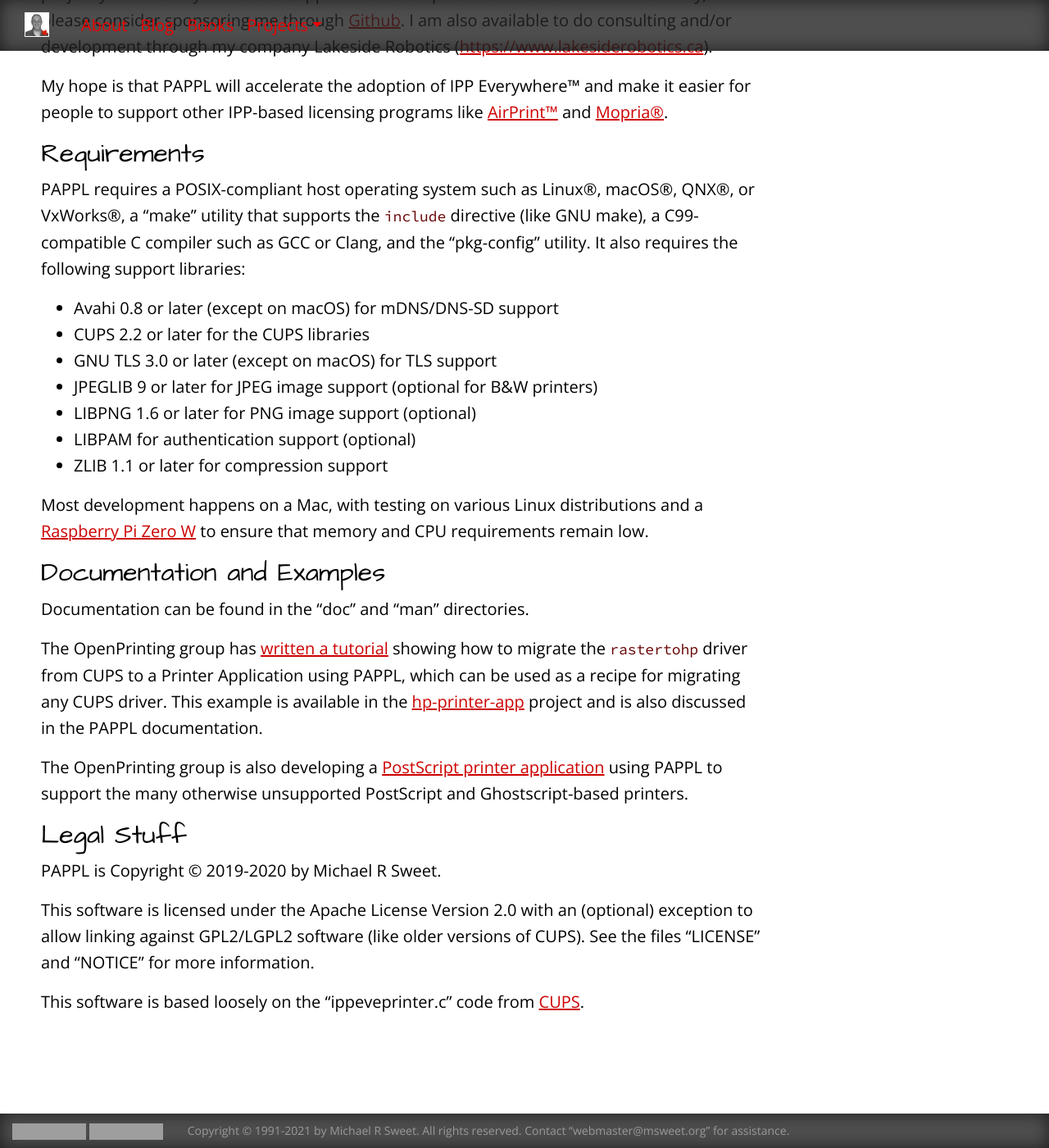
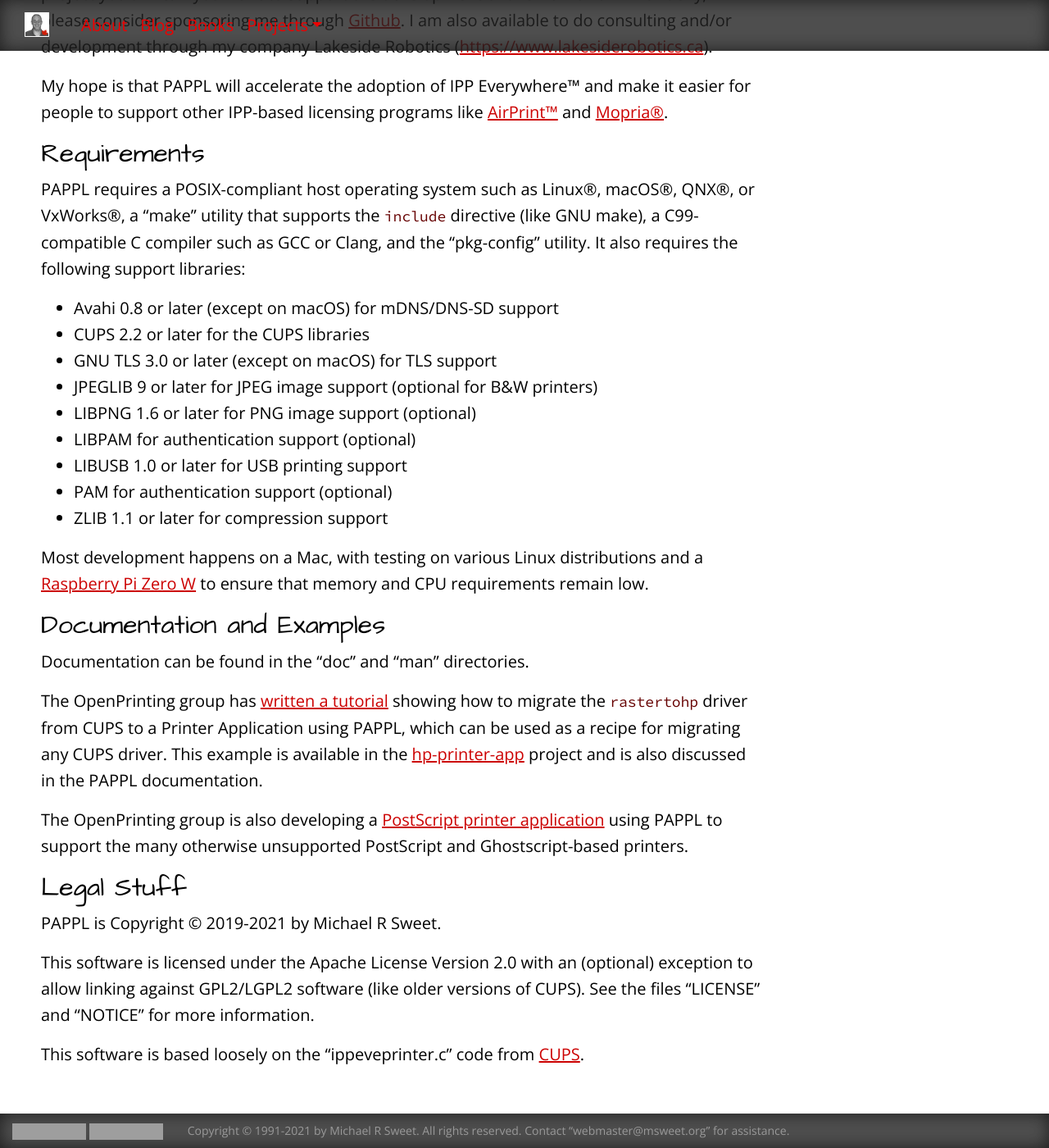
Before and after one commit to michaelrsweet/michaelrsweet.github.com, a Jekyll site: the page built from pappl/index.md, in a window 1280 px wide and 1400 px high, scrolled down 681 px. Shown: the whole window at 82% size. Built offline with Jekyll 4.4.1, drawn with Linux system fonts in a browser that asks for light colours; some of the changed text lies outside the part shown; grey boxes are pictures that could not be loaded.

Commit message:
PAPPL 1.0.1.

```diff
--- a/pappl/index.md
+++ b/pappl/index.md
@@ -2,7 +2,7 @@
 title: PAPPL
 subtitle: Printer Application Framework
 author: Michael R Sweet
-copyright: Copyright © 2019-2020 by Michael R Sweet
+copyright: Copyright © 2019-2021 by Michael R Sweet
 project: pappl
 project_name: PAPPL
 logo: pappl-160.png
@@ -55,6 +56,8 @@
 - JPEGLIB 9 or later for JPEG image support (optional for B&W printers)
 - LIBPNG 1.6 or later for PNG image support (optional)
 - LIBPAM for authentication support (optional)
+- LIBUSB 1.0 or later for USB printing support
+- PAM for authentication support (optional)
 - ZLIB 1.1 or later for compression support
 
 Most development happens on a Mac, with testing on various Linux distributions
@@ -81,7 +84,7 @@
 Legal Stuff
 -----------
 
-PAPPL is Copyright © 2019-2020 by Michael R Sweet.
+PAPPL is Copyright © 2019-2021 by Michael R Sweet.
 
 This software is licensed under the Apache License Version 2.0 with an
 (optional) exception to allow linking against GPL2/LGPL2 software (like older
```
Also changed, not shown: other parts of pappl/index.md (+1 -0 lines), _posts/2021-01-12-pappl-1.0.1.md (added, +50 -0 lines).
